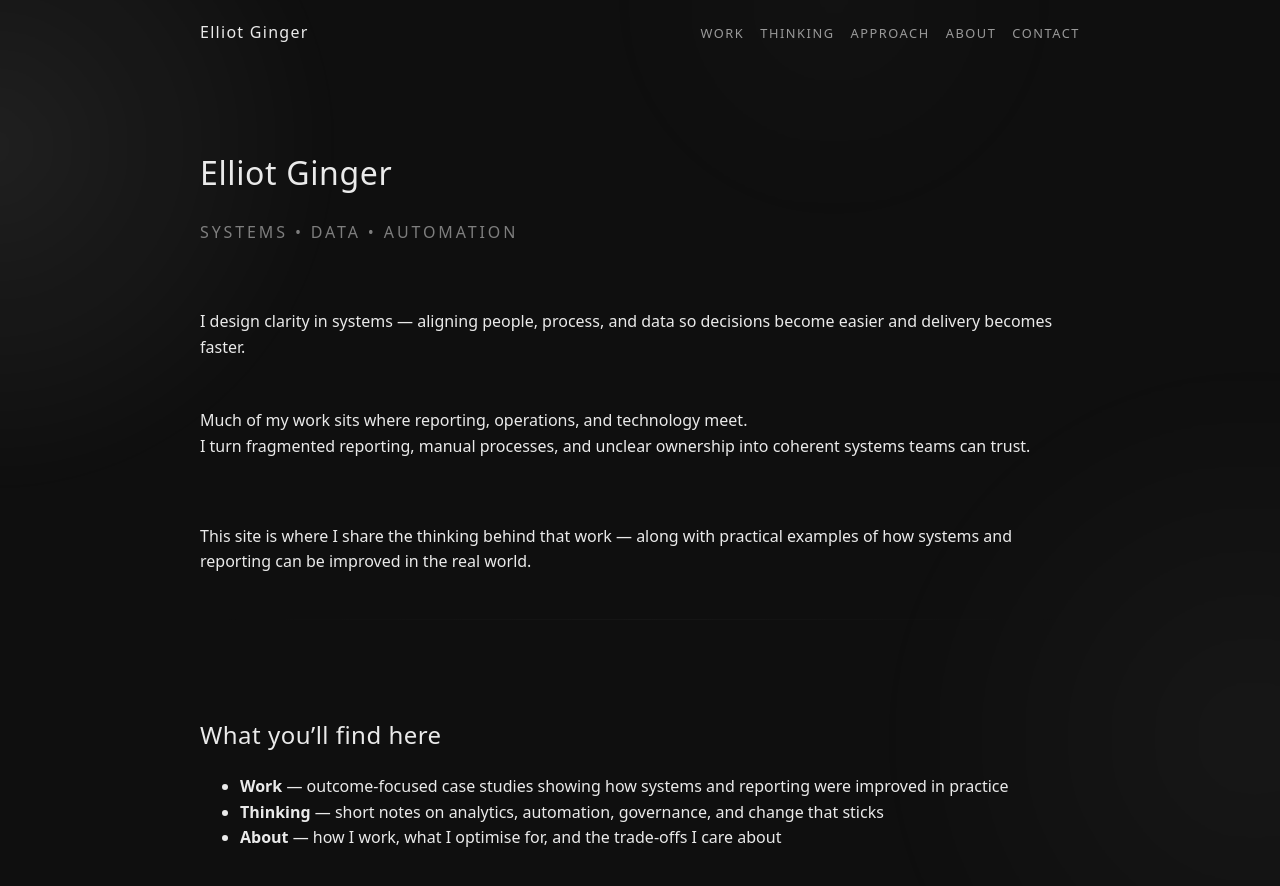
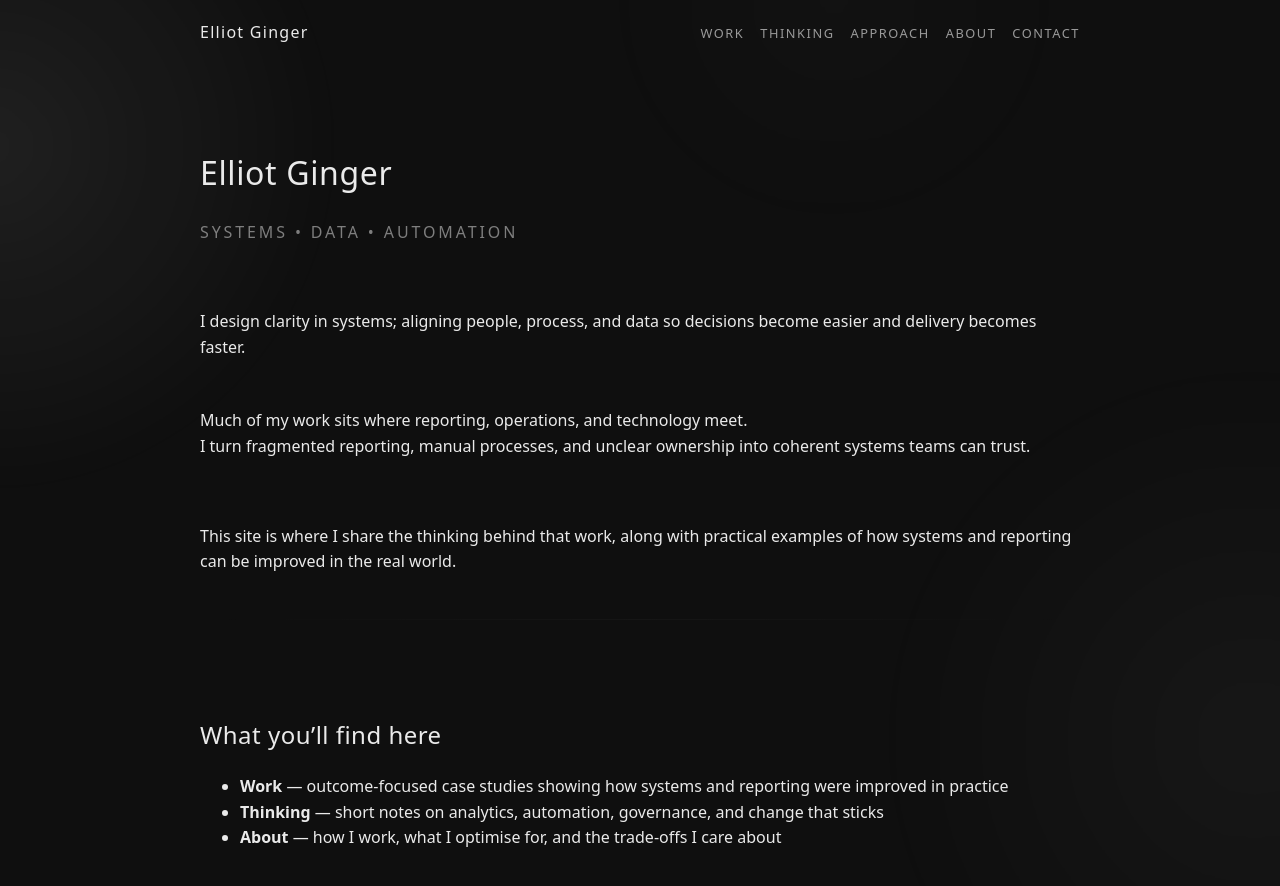
Before and after one commit to ElliotGinge/elliotginger.com, a Jekyll site: the page built from index.md, in a window 1280 px wide and 900 px high. Shown: the top 886 px of the window. Built offline with Jekyll 4.4.1, drawn with Linux system fonts in a browser that asks for light colours; our own code applies the rules of GitHub Pages for plain Markdown files.

Commit message:
Update index.md

```diff
--- a/index.md
+++ b/index.md
@@ -12,7 +12,7 @@ Systems • Data • Automation
 
 <div style="height:2rem"></div>
 
-I design clarity in systems — aligning people, process, and data so decisions become easier and delivery becomes faster.
+I design clarity in systems; aligning people, process, and data so decisions become easier and delivery becomes faster.
 
 <div style="height:1rem"></div>
 
@@ -21,7 +21,7 @@ I turn fragmented reporting, manual processes, and unclear ownership into cohere
 
 <div style="height:2rem"></div>
 
-This site is where I share the thinking behind that work — along with practical examples of how systems and reporting can be improved in the real world.
+This site is where I share the thinking behind that work, along with practical examples of how systems and reporting can be improved in the real world.
 
 <hr>
 
```
